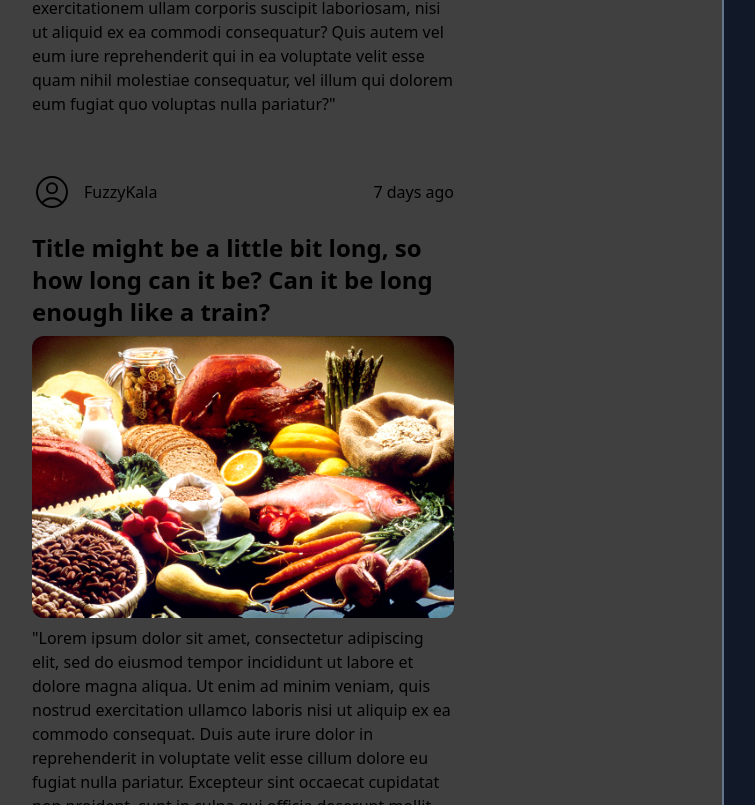
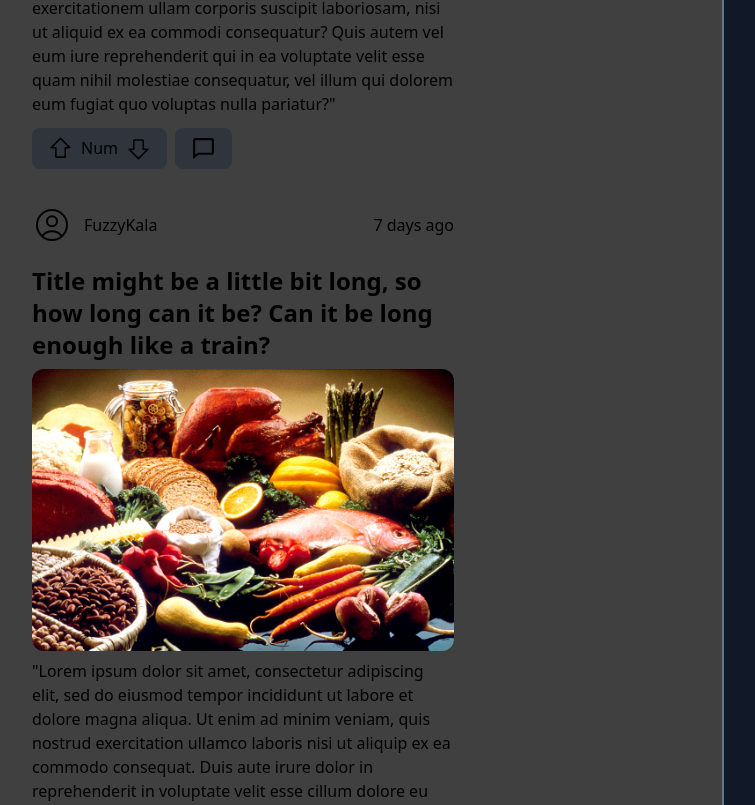
Before and after one commit to FuzzyKala/foodhub-nextjs, a Next.js app: page / in a window 1280 px wide. Shown: the part 1095-1900 px from the top of the page, without its empty margins (236-991 px from the left). Built offline with nearby package versions, Linux system fonts and the light colour scheme.

Commit message:
updated card component

```diff
--- a/package.json
+++ b/package.json
@@ -15,6 +15,7 @@
     "next": "14.2.5",
     "react": "^18",
     "react-dom": "^18",
+    "react-icons": "^5.2.1",
     "rimraf": "^6.0.1"
   },
   "devDependencies": {
--- a/src/components/Card.tsx
+++ b/src/components/Card.tsx
@@ -1,4 +1,6 @@
 import Image from "next/image";
+import { PiArrowFatUp, PiArrowFatDown } from "react-icons/pi";
+import { BiComment } from "react-icons/bi";
 
 export default function Card() {
   return (
@@ -31,8 +33,8 @@ export default function Card() {
           </div>
         </div>
       </div>
-      <div id="cardBody" className="m-5">
-        <div id="title" className="text-2xl font-bold mb-2">
+      <div id="cardBody" className="mx-5 mb-3">
+        <div id="title" className="text-2xl font-bold">
           <p>
             Title might be a little bit long, so how long can it be? Can it be
             long enough like a train?
@@ -42,7 +44,7 @@ export default function Card() {
           <hr className="bg-white" />
         </div> */}
         <div id="content" className="justify-items-center">
-          <div id="imagesContainer" className="mb-2">
+          <div id="imagesContainer" className="my-2">
             <Image
               src="/dummy_food.jpg"
               alt="dummy image"
@@ -81,7 +83,22 @@ export default function Card() {
           </div>
         </div>
       </div>
-      <div id="cardFooter"></div>
+      <div id="cardFooter" className="mx-5 flex">
+        <div
+          id="rating"
+          className="bg-slate-800 bg-opacity-50 rounded-lg flex px-3 py-2 mr-2"
+        >
+          <PiArrowFatUp size={25} className="mx-1 hover:fill-red-600" />
+          <div className="mx-1">Num</div>
+          <PiArrowFatDown size={25} className="mx-1 hover:fill-indigo-400" />
+        </div>
+        <div
+          id="comment"
+          className="bg-slate-800 bg-opacity-50 rounded-lg flex px-3 py-2 mr-2"
+        >
+          <BiComment size={25} className="mx-1" />
+        </div>
+      </div>
     </div>
   );
 }
```
Also changed, not shown: 1 other file (tests, documents, lock files or other folders).
